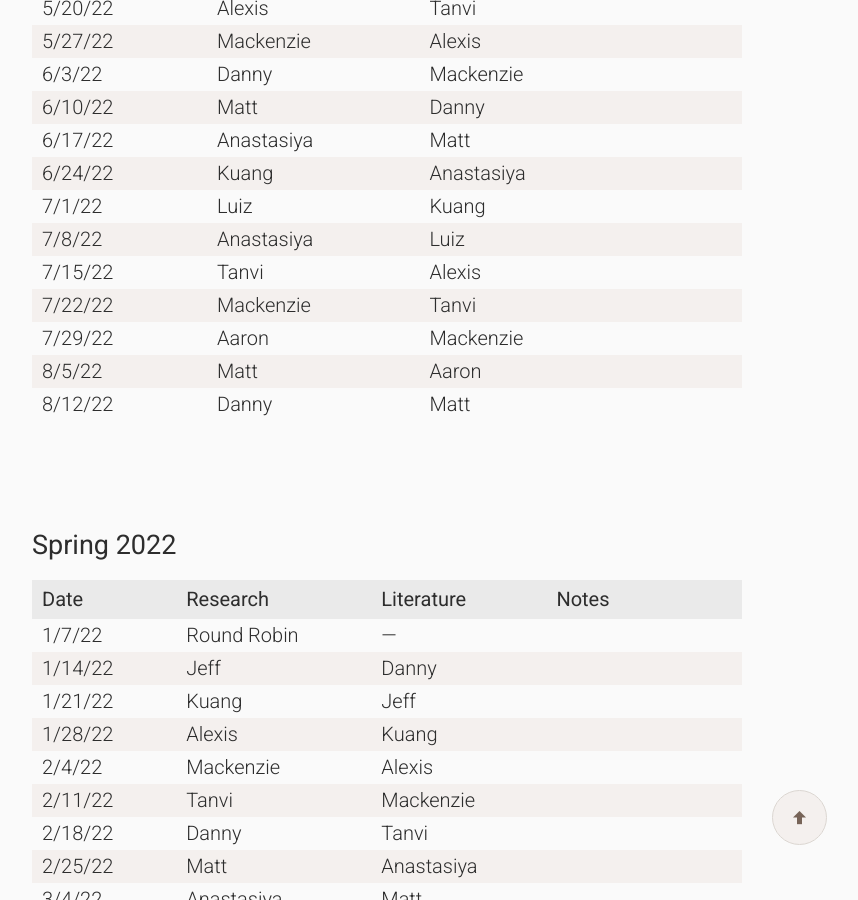
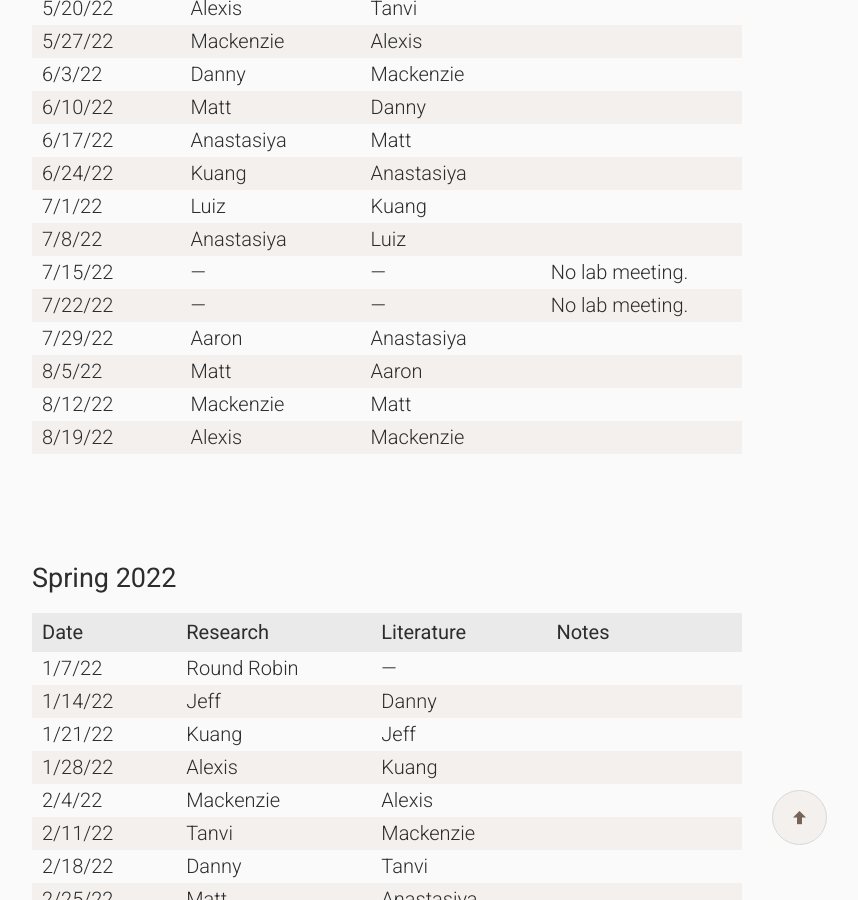
Before and after one commit to wilkelab/wilkelab.github.io, a Jekyll site: the page built from lab_meetings.md, in a window 1280 px wide and 900 px high, scrolled down 361 px. Shown: the whole window, without its empty margins (253-1111 px from the left). Built offline with Jekyll 4.4.1, drawn with Linux system fonts in a browser that asks for light colours; nearby versions of some CDN libraries.

Commit message:
Updated summer schedule

```diff
--- a/lab_meetings.md
+++ b/lab_meetings.md
@@ -20,11 +20,12 @@ Lab meetings are held Fridays from 11 AM -- 12:30 PM in MBB 3.204.
 | 6/24/22 || Kuang || Anastasiya ||
 | 7/1/22 || Luiz || Kuang ||
 | 7/8/22 || Anastasiya || Luiz ||
-| 7/15/22 || Tanvi || Alexis ||
-| 7/22/22 || Mackenzie || Tanvi ||
-| 7/29/22 || Aaron || Mackenzie ||
+| 7/15/22 || --- || --- || No lab meeting.
+| 7/22/22 || --- || --- || No lab meeting.
+| 7/29/22 || Aaron || Anastasiya ||
 | 8/5/22 || Matt || Aaron ||
-| 8/12/22 || Danny || Matt ||
+| 8/12/22 || Mackenzie || Matt ||
+| 8/19/22 || Alexis || Mackenzie ||
 |------+---+--------------------+---+----------------------+---+-------|
 {:.widetable}
 
```
